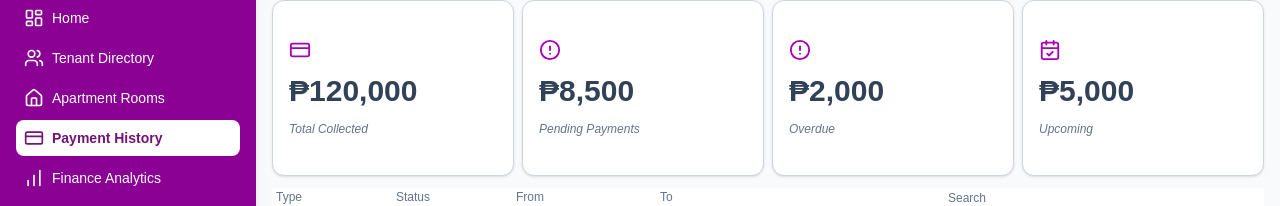
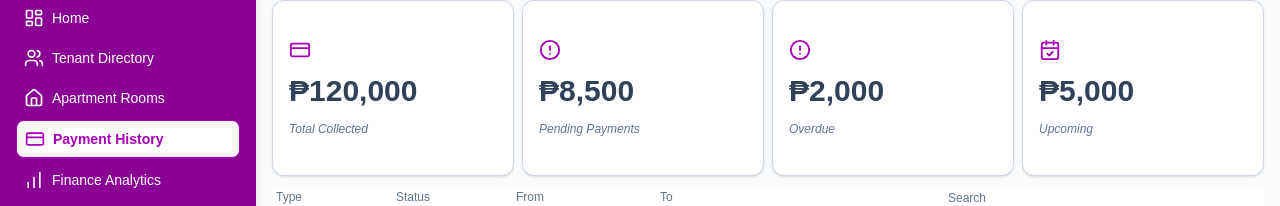
Before and after one commit to migodbtc/qualisync-devops-qa, a Next.js app in the folder web/: page /payments in a window 1280 px wide. Shown: the part 96-302 px from the top of the page. Built offline with nearby package versions, Linux system fonts and the light colour scheme.

Commit message:
Sidebar bug fix (different active button colors in top vs bottom buttons), temporarily redirecting /home to /wip

```diff
--- a/web/next.config.ts
+++ b/web/next.config.ts
@@ -3,6 +3,7 @@ import type { NextConfig } from "next";
 const nextConfig: NextConfig = {
   /* config options here */
   reactCompiler: true,
+  devIndicators: false,
 };
 
 export default nextConfig;
--- a/web/src/app/(dashboard)/home/page.tsx
+++ b/web/src/app/(dashboard)/home/page.tsx
@@ -1,6 +1,8 @@
 import React from "react";
 
 export default function DashboardPage() {
+  redirect("/wip");
+
   return (
     <div className='w-full h-full flex flex-col gap-2'>
       <div className='w-full h-48 grid sm:grid-cols-1 md:grid-cols-2 lg:grid-cols-4 gap-2'>
--- a/web/src/app/(dashboard)/layout.tsx
+++ b/web/src/app/(dashboard)/layout.tsx
@@ -136,12 +136,12 @@ export default function DashboardLayout({
                   href={route}
                   className={`flex items-center gap-2 text-sm rounded-lg transition-colors cursor-pointer px-2 py-2 focus:outline-none ${
                     isActive
-                      ? "bg-white text-fuchsia-900 font-bold"
+                      ? "bg-white text-fuchsia-700 font-bold border border-fuchsia-700"
                       : "hover:bg-fuchsia-900"
                   } ${open ? '' : 'justify-start items-start text-left'}`}
                 >
-                  <Icon className='w-5 h-5' />
-                  {open && <span className='whitespace-nowrap'>{name}</span>}
+                  <Icon className={`w-5 h-5 ${isActive ? 'text-fuchsia-700' : ''}`} />
+                  {open && <span className={`whitespace-nowrap ${isActive ? 'text-fuchsia-700' : ''}`}>{name}</span>}
                 </a>
               );
             })}
@@ -158,12 +158,12 @@ export default function DashboardLayout({
                   href={route}
                   className={`flex items-center gap-2 text-sm rounded-lg transition-colors cursor-pointer px-2 py-2 focus:outline-none ${
                     isActive
-                      ? "bg-fuchsia-700 font-bold"
+                      ? "bg-white text-fuchsia-700 font-bold border border-fuchsia-700"
                       : "hover:bg-fuchsia-900"
                   } ${open ? '' : 'justify-start items-start text-left'}`}
                 >
-                  <Icon className='w-5 h-5' />
-                  {open && <span className='whitespace-nowrap'>{name}</span>}
+                  <Icon className={`w-5 h-5 ${isActive ? 'text-fuchsia-700' : ''}`} />
+                  {open && <span className={`whitespace-nowrap ${isActive ? 'text-fuchsia-700' : ''}`}>{name}</span>}
                 </a>
               );
             })}
```
